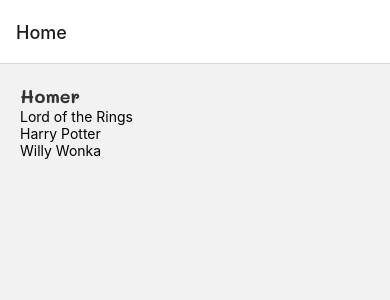
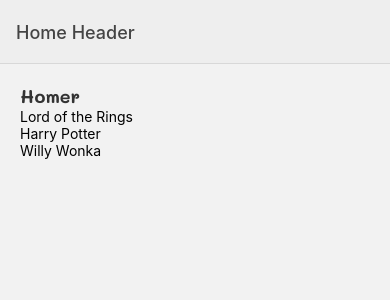
Before and after one commit to aayalapalacin/gamzoneReactNative, a React Native app: screen / in a window 390 px wide. Shown: the top 300 px of the page. Built offline with nearby package versions, Linux system fonts and the light colour scheme.

Commit message:
added header styles

```diff
--- a/App.js
+++ b/App.js
@@ -32,12 +32,28 @@
   }
 
   return (
-    // <Home />
     <NavigationContainer>
-      <Stack.Navigator>
-        <Stack.Screen name="Home" component={Home} />
-        <Stack.Screen name="About" component={About} />
-        <Stack.Screen name="ReviewsDetails" component={ReviewsDetails} />
+      <Stack.Navigator
+        screenOptions={{
+          headerStyle: { backgroundColor: "#eee" },
+          headerTintColor: "#444",
+        }}
+      >
+        <Stack.Screen
+          name="Home"
+          options={{ title: " Home Header" }}
+          component={Home}
+        />
+        <Stack.Screen
+          name="About"
+          options={{ title: "About header" }}
+          component={About}
+        />
+        <Stack.Screen
+          name="ReviewsDetails"
+          options={{ title: "Review Header" }}
+          component={ReviewsDetails}
+        />
       </Stack.Navigator>
     </NavigationContainer>
   );
```
